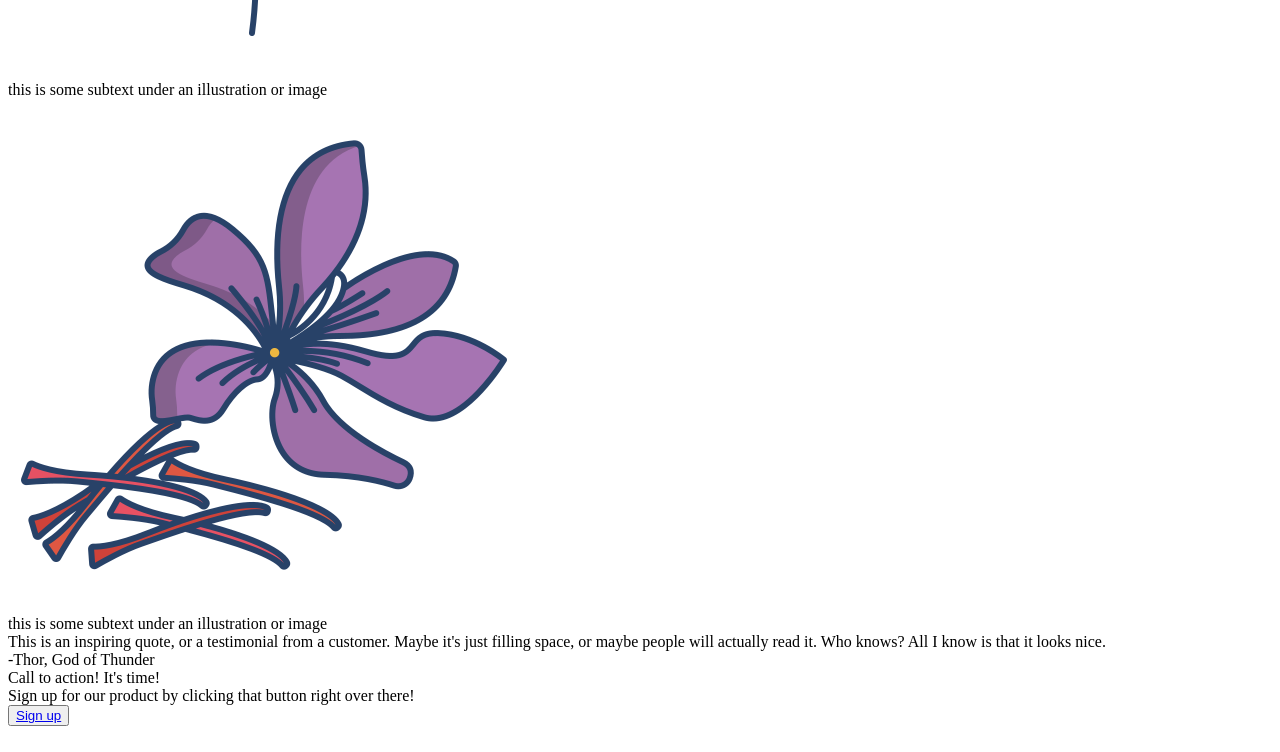
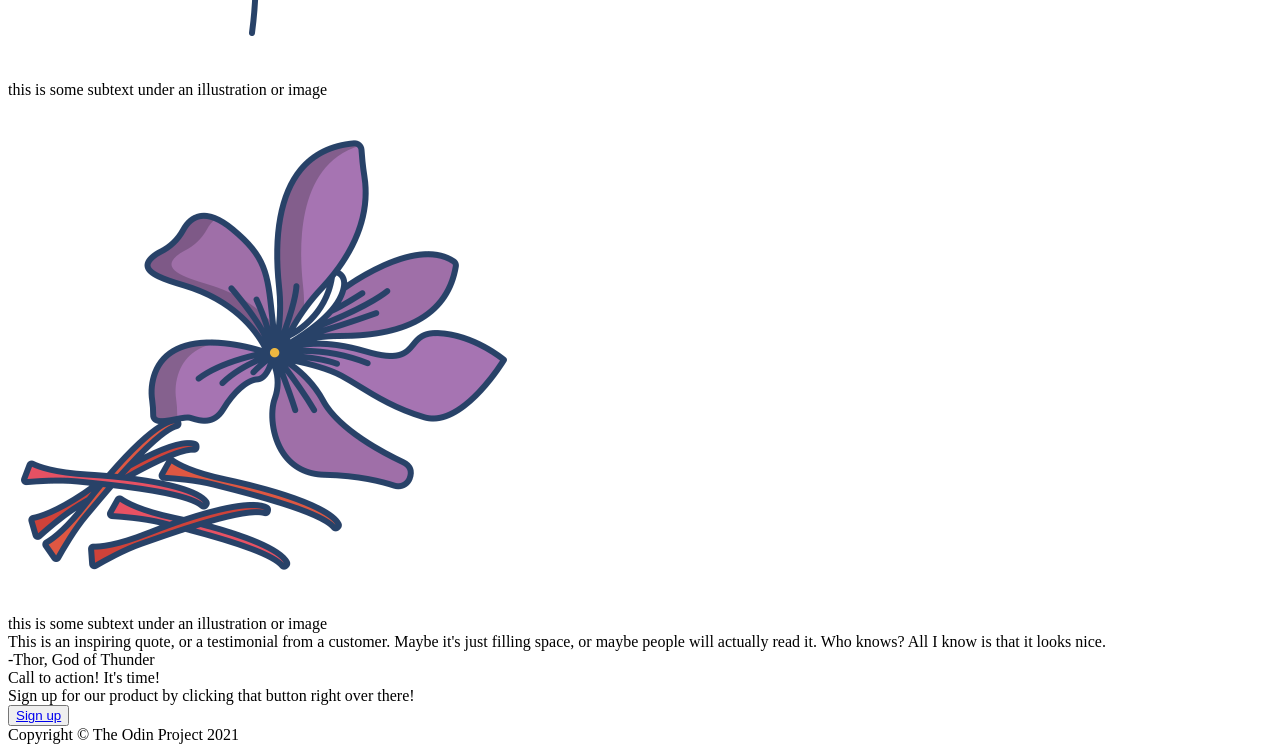
Before and after one commit to ketchbie/webpage, a plain HTML site: page index.html in a window 1280 px wide. Shown: the part 2122-2874 px from the top of the page. Drawn offline with Linux system fonts and the light colour scheme.

Commit message:
footer complete

```diff
--- a/index.html
+++ b/index.html
@@ -86,5 +86,11 @@
             <a href = "google.com"> Sign up</a>
         </button>
     </div>
+
+    <div class = "footer">
+        <div class = "text">
+            Copyright &copy; The Odin Project 2021
+        </div>
+    </div>
 </body>
 </html>
```
